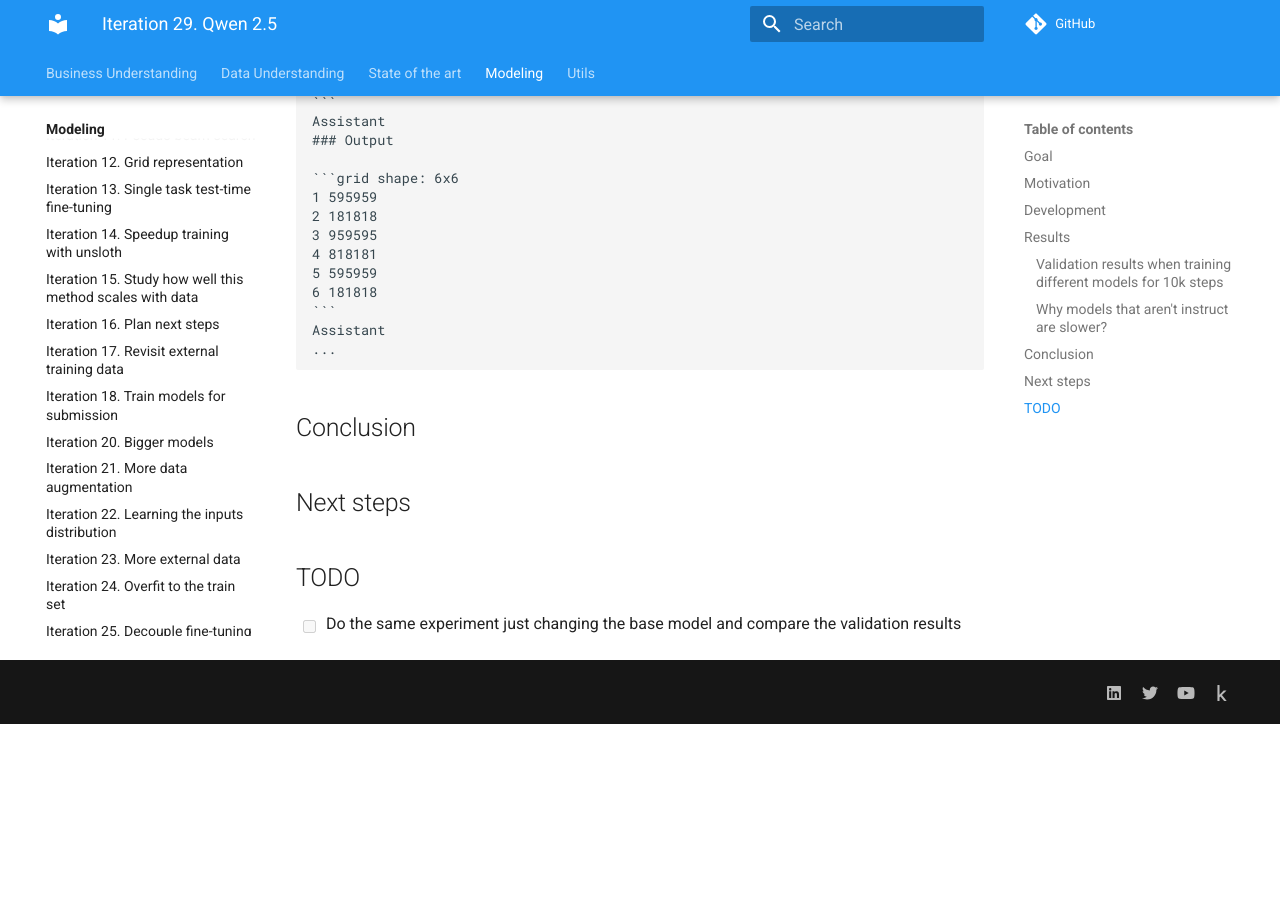
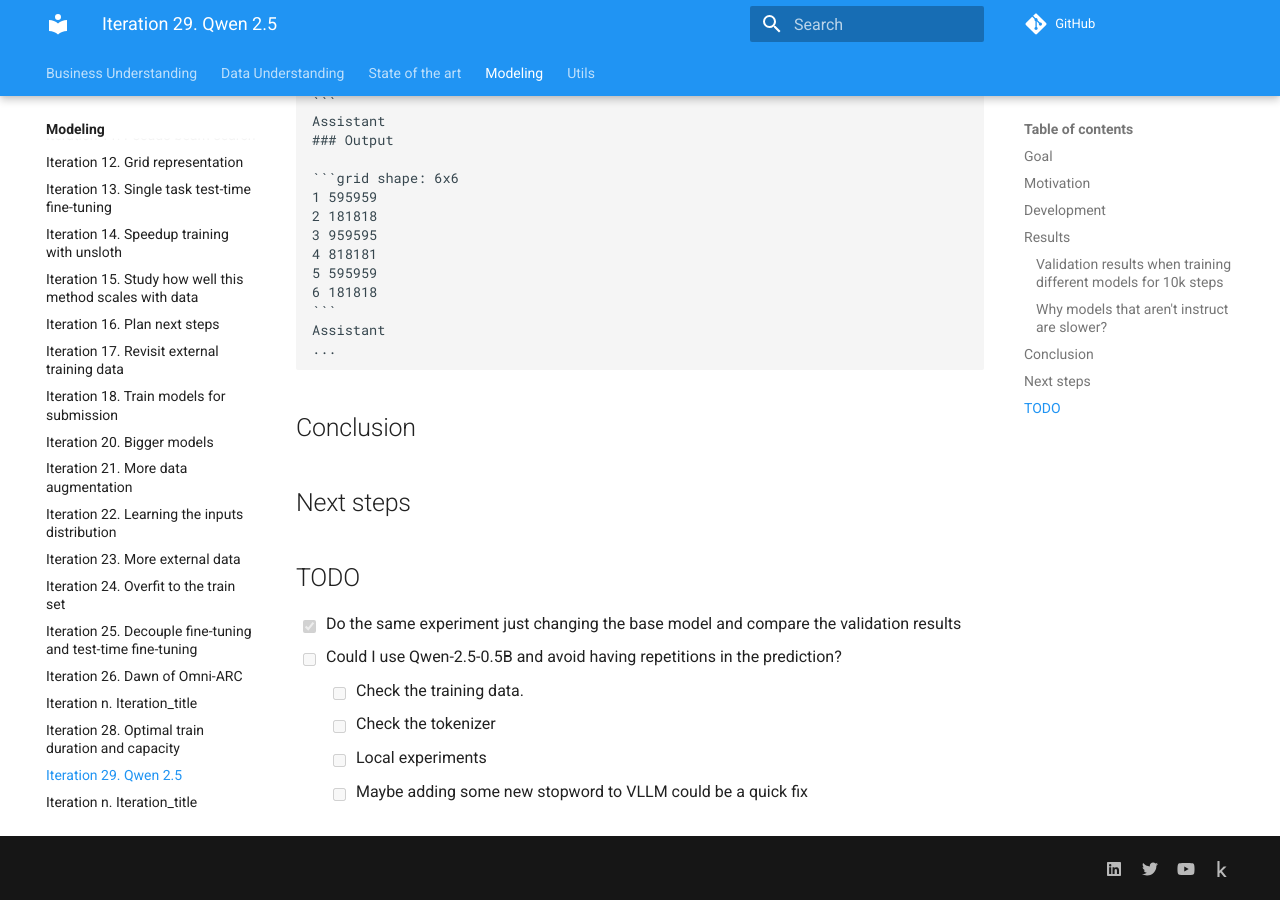
Before and after one commit to zhengjunyao-work/arc24, an MkDocs documentation site: the page built from docs/modeling/Iteration_29_qwen25.md, in a window 1280 px wide and 900 px high, scrolled down 1522 px. Built offline with MkDocs 1.6.1 and Material for MkDocs 9.7.7, drawn with Linux system fonts in a browser that asks for light colours; comment, search, counter and statistics services are not loaded; before the commit the page ends 2246 px from its top, so only the background shows below that.

Commit message:
added TODOs

```diff
--- a/docs/modeling/Iteration_29_qwen25.md
+++ b/docs/modeling/Iteration_29_qwen25.md
@@ -72,4 +72,9 @@
 
 ## TODO
 
-- [ ] Do the same experiment just changing the base model and compare the validation results
+- [x] Do the same experiment just changing the base model and compare the validation results
+- [ ] Could I use Qwen-2.5-0.5B and avoid having repetitions in the prediction?
+  - [ ] Check the training data.
+  - [ ] Check the tokenizer
+  - [ ] Local experiments
+  - [ ] Maybe adding some new stopword to VLLM could be a quick fix
```
